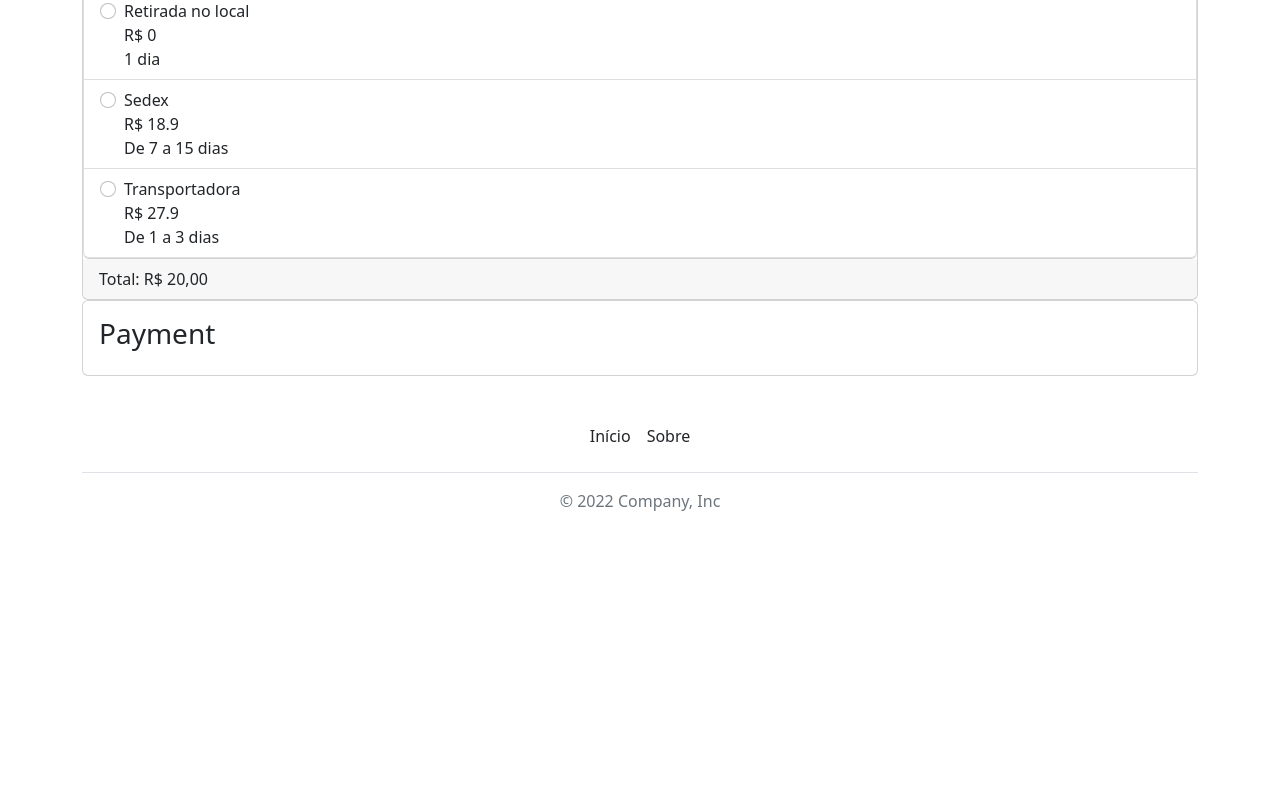
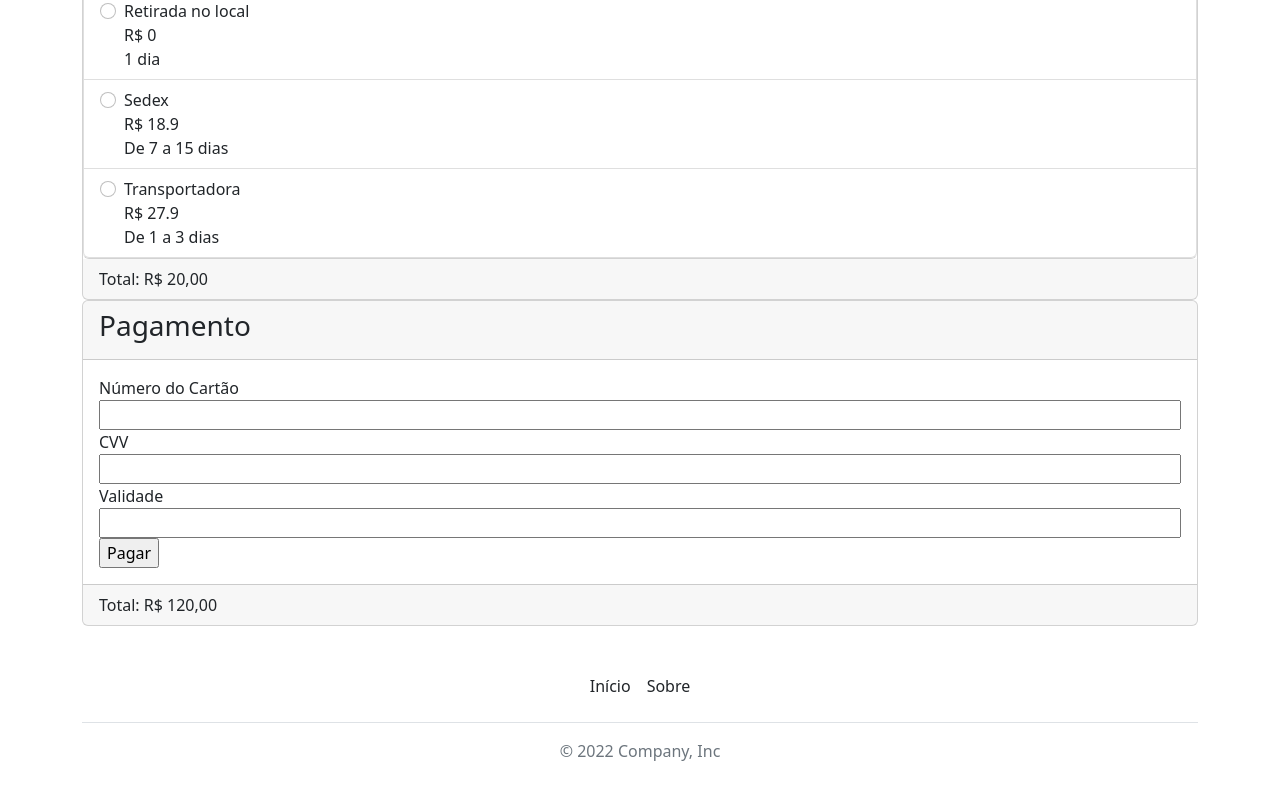
Before and after one commit to indianous/coisasdepet-petshop, a Next.js app: page /cart in a window 1280 px wide. Shown: the part 614-1414 px from the top of the page. Before the commit the page ends 1183 px from the top, so only its background shows below. Built offline with nearby package versions, Linux system fonts and the light colour scheme.

Commit message:
payment layout #1

```diff
--- a/pages/cart.tsx
+++ b/pages/cart.tsx
@@ -9,10 +9,11 @@ interface ShippingItemProps {
   name: string
   price: string
   time: string
+  id: string
 }
 
 interface ShippingProps {
-  items: Array<{ name: string, price: number, time: string }>
+  items: Array<{ name: string, price: number, time: string, id: string }>
 }
 
 interface ViewProps {
@@ -62,6 +63,7 @@ export function Shipping (props: ShippingProps): JSX.Element {
                   name={item.name}
                   price={`R$ ${item.price}`}
                   time={item.time}
+                  id={item.id}
                 />
               )
             }
@@ -77,9 +79,31 @@ export function Shipping (props: ShippingProps): JSX.Element {
 
 export function Payment (): JSX.Element {
   return (
-    <div className="card">
+  <div className="card">
+      <div className="card-header">
+        <h3 className="card-title">
+          Pagamento
+        </h3>
+      </div>
       <div className="card-body">
-        <h3 className="card-title">Payment</h3>
+        <div className='d-flex flex-column'>
+          <label htmlFor="numberCard">Número do Cartão</label>
+          <input type="text" name="numberCard" id="numberCard" />
+        </div>
+        <div className='d-flex flex-column'>
+          <label htmlFor="numberCvv">CVV</label>
+          <input type="text" name="numberCvv" id="numberCvv" />
+        </div>
+        <div className='d-flex flex-column'>
+          <label htmlFor="expiry">Validade</label>
+          <input type="text" name="expiry" id="expiry" />
+        </div>
+        <input type="submit" value="Pagar" />
+      </div>
+      <div className="card-footer">
+        <span className="card-text">
+          Total: R$ 120,00
+        </span>
       </div>
     </div>
   )
@@ -90,10 +114,11 @@ export function ShippingItem (props: ShippingItemProps): JSX.Element {
   const name = props.name
   const price = props.price
   const time = props.time
+  const id = props.id
   return (
 
     <li className="list-group-item">
-      <input type="radio" className="form-check-input" id={radioId} />
+      <input type="radio" className="form-check-input" name="shipping" id={radioId} value={id}/>
       <label htmlFor={radioId} className="form-check-label ps-2">
         <div><span>{name}</span></div>
         <div><span>{price}</span></div>
@@ -192,9 +217,9 @@ export default function Cart (): JSX.Element {
     { imgUrl: 'https://images.pexels.com/photos/13779112/pexels-photo-13779112.jpeg', imgAlt: 'Caps Fosfiber', name: 'Fosfiber', price: 'R$ 120,00', quantity: 1 }
   ]
   const shippingItems = [
-    { name: 'Retirada no local', price: 0.00, time: '1 dia' },
-    { name: 'Sedex', price: 18.90, time: 'De 7 a 15 dias' },
-    { name: 'Transportadora', price: 27.90, time: 'De 1 a 3 dias' }
+    { name: 'Retirada no local', price: 0.00, time: '1 dia', id: '1' },
+    { name: 'Sedex', price: 18.90, time: 'De 7 a 15 dias', id: '2' },
+    { name: 'Transportadora', price: 27.90, time: 'De 1 a 3 dias', id: '3' }
   ]
   // const cart = {
   //   products: [
@@ -248,9 +273,11 @@ export default function Cart (): JSX.Element {
         <link rel="icon" href="/favicon.ico" />
       </Head>
       <main className='container'>
-        <View items={viewItems}/>
-        <Shipping items={shippingItems}/>
-        <Payment/>
+        <form action="">
+          <View items={viewItems}/>
+          <Shipping items={shippingItems}/>
+          <Payment/>
+        </form>
       </main>
     </>
   )
```
